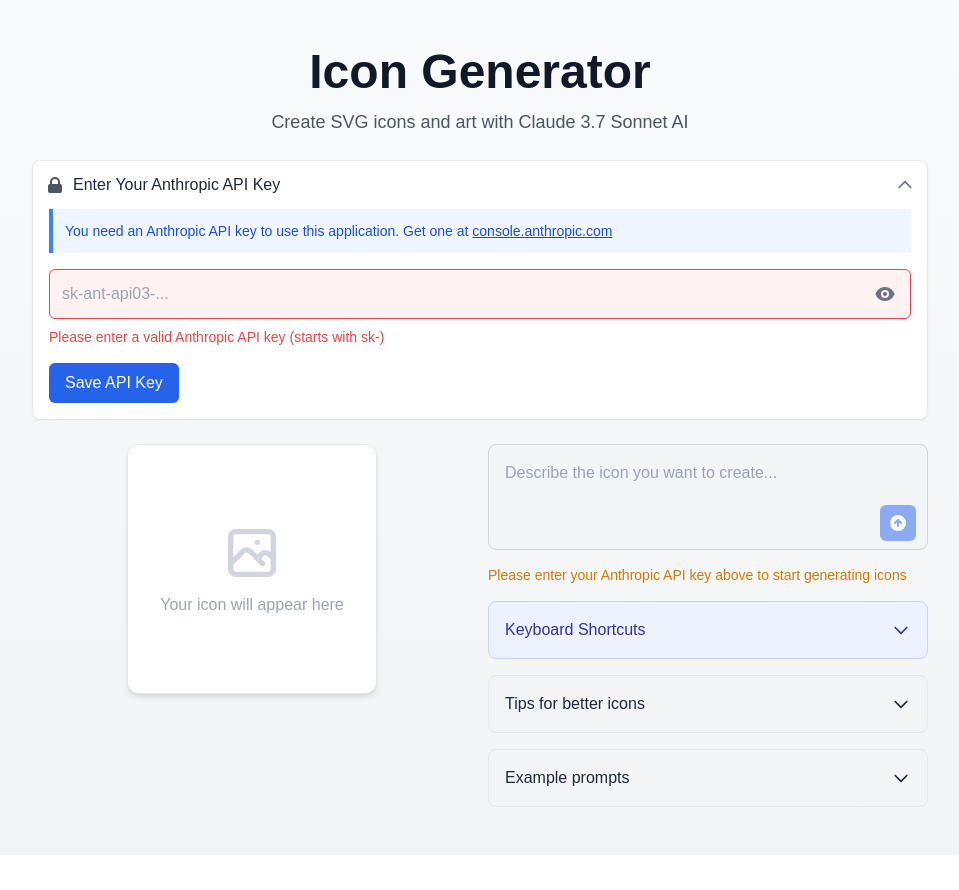
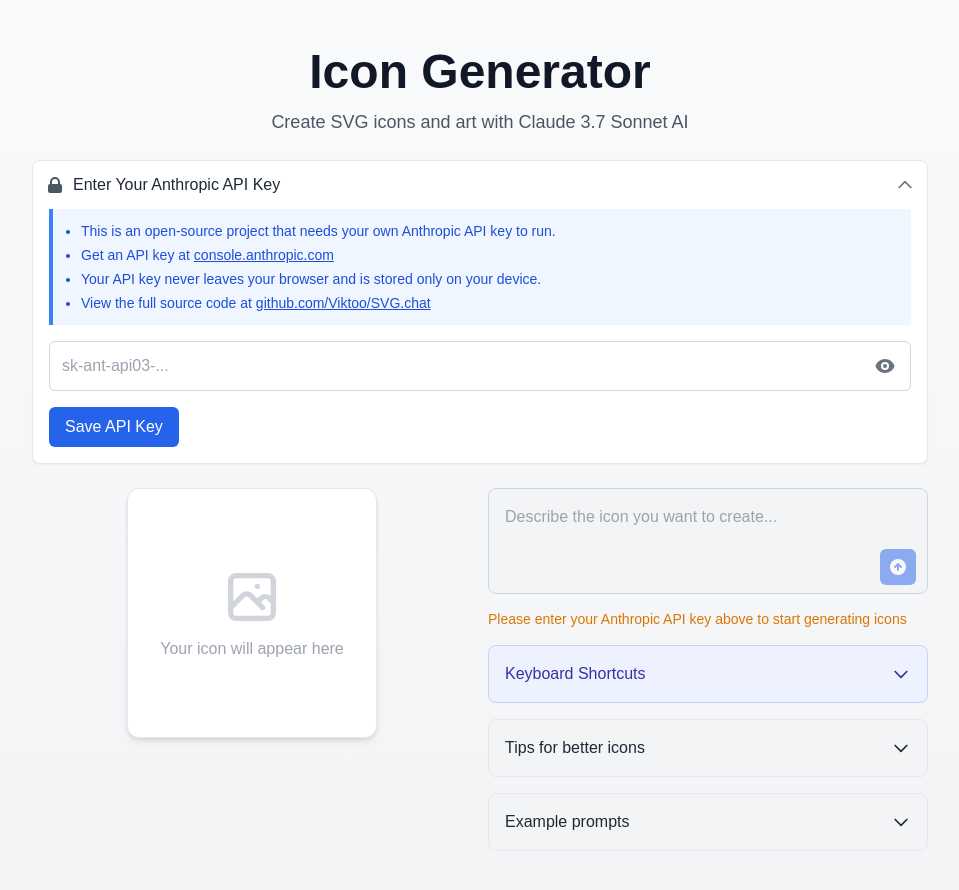
Before and after one commit to Viktoo/SVG.chat, a Next.js app: page / in a window 1280 px wide. Shown: the top 890 px of the page, without its empty margins (160-1119 px from the left). Before the commit the page ends 855 px from the top, so only its background shows below. Built offline with nearby package versions, Linux system fonts and the light colour scheme.

Commit message:
Improve API key entry states

```diff
--- a/app/components/ApiKeyInput.jsx
+++ b/app/components/ApiKeyInput.jsx
@@ -7,6 +7,7 @@
     const [isSaved, setIsSaved] = useState(false);
     const [isExpanded, setIsExpanded] = useState(!apiKey);
     const [inputValue, setInputValue] = useState(apiKey || '');
+    const [showError, setShowError] = useState(false);
 
     // Check if key exists in localStorage on component mount
     useEffect(() => {
@@ -27,6 +28,7 @@
             setIsSaved(true);
             setIsKeyValid(true);
             setIsExpanded(false);
+            setShowError(false);
 
             // Show success message temporarily
             const el = document.createElement('div');
@@ -39,6 +41,7 @@
             }, 2000);
         } else {
             setIsKeyValid(false);
+            setShowError(true);
         }
     };
 
@@ -50,6 +53,7 @@
         setIsKeyValid(false);
         setIsExpanded(true);
         setIsVisible(false);
+        setShowError(false);
     };
 
     return (
@@ -114,7 +118,12 @@
                             className="px-4 pb-4"
                         >
                             <div className="bg-blue-50 border-l-4 border-blue-500 p-3 mb-4 text-sm text-blue-700">
-                                <p>You need an Anthropic API key to use this application. Get one at <a href="https://console.anthropic.com/" target="_blank" rel="noopener noreferrer" className="underline font-medium">console.anthropic.com</a></p>
+                                <ul className="list-disc pl-4 space-y-1">
+                                    <li>This is an open-source project that needs your own Anthropic API key to run.</li>
+                                    <li>Get an API key at <a href="https://console.anthropic.com/" target="_blank" rel="noopener noreferrer" className="underline font-medium">console.anthropic.com</a></li>
+                                    <li>Your API key never leaves your browser and is stored only on your device.</li>
+                                    <li>View the full source code at <a href="https://github.com/Viktoo/SVG.chat/" target="_blank" rel="noopener noreferrer" className="underline font-medium">github.com/Viktoo/SVG.chat</a></li>
+                                </ul>
                             </div>
 
                             <div className="relative">
@@ -123,10 +132,12 @@
                                     value={inputValue}
                                     onChange={(e) => {
                                         setInputValue(e.target.value);
-                                        setIsKeyValid(true); // Reset validation on change
+                                        if (showError) {
+                                            setShowError(false);
+                                        }
                                     }}
                                     placeholder="sk-ant-api03-..."
-                                    className={`w-full p-3 pr-24 border ${!isKeyValid ? 'border-red-500 bg-red-50' : 'border-gray-300'} rounded-md focus:outline-none focus:ring-2 focus:ring-blue-200 transition-all`}
+                                    className={`w-full p-3 pr-24 border ${showError ? 'border-red-500 bg-red-50' : 'border-gray-300'} rounded-md focus:outline-none focus:ring-2 focus:ring-blue-200 transition-all`}
                                 />
                                 <button
                                     onClick={() => setIsVisible(!isVisible)}
@@ -147,7 +158,7 @@
                                 </button>
                             </div>
 
-                            {!isKeyValid && (
+                            {showError && (
                                 <motion.p
                                     initial={{ opacity: 0, y: -10 }}
                                     animate={{ opacity: 1, y: 0 }}
```
